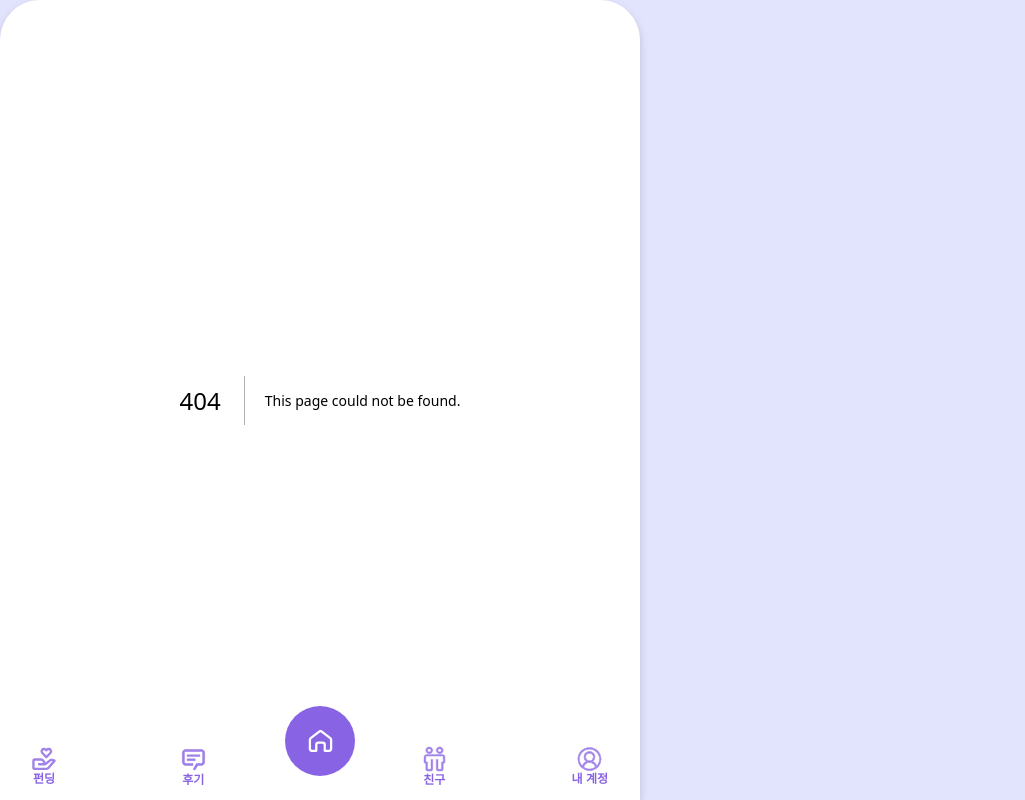
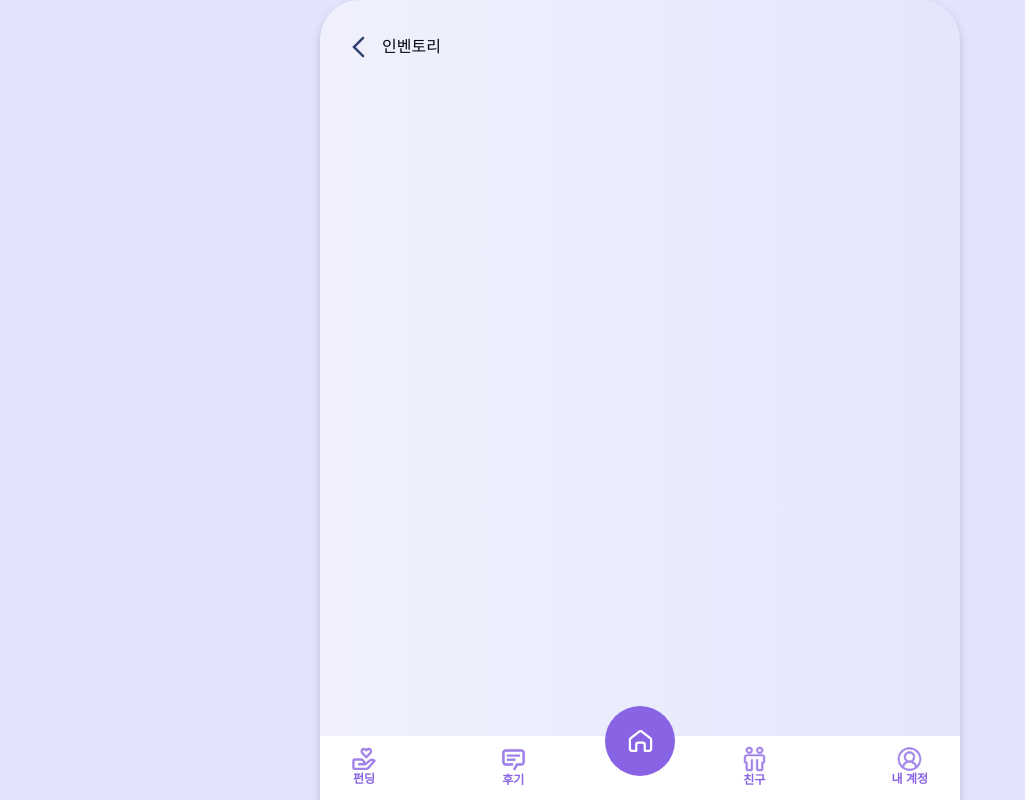
Before and after one commit to 2025-Advanced-Capstone-Chaeum/FE, a Next.js app: page /inventory in a window 1280 px wide. Before the commit this address had no page. Shown: the whole page, without its empty margins (0-1025 px from the left). Built offline with nearby package versions, Linux system fonts and the light colour scheme; a web font is replaced by a local one.

Commit message:
feat: 뒤로가기 버튼에 children 추가

```diff
--- /dev/null
+++ b/src/app/inventory/page.tsx
@@ -0,0 +1,12 @@
+import BackButton from '@/components/BackButton'
+import React from 'react'
+
+const InventoryPage = () => {
+  return (
+    <div>
+        <BackButton>인벤토리</BackButton>
+    </div>
+  )
+}
+
+export default InventoryPage
--- a/src/components/BackButton.tsx
+++ b/src/components/BackButton.tsx
@@ -2,22 +2,25 @@
 
 import Image from "next/image";
 import { useRouter } from "next/navigation";
-import React from "react";
+import React, { ReactNode } from "react";
 
-const BackButton = () => {
+interface BackButtonProps {
+  children?: ReactNode;
+}
+
+const BackButton: React.FC<BackButtonProps> = ({ children }) => {
   const router = useRouter();
   return (
-    <div className="pl-6 pt-8">
+    <div className="pl-6 pt-8 flex items-center space-x-2">
       <button onClick={() => router.back()} className="cursor-pointer">
-        {" "}
         <Image
           src={"/assets/icons/back.svg"}
           alt="Back"
           width={30}
           height={30}
-          className="cursor-pointer"
         />
       </button>
+      <span>{children}</span>
     </div>
   );
 };
```
